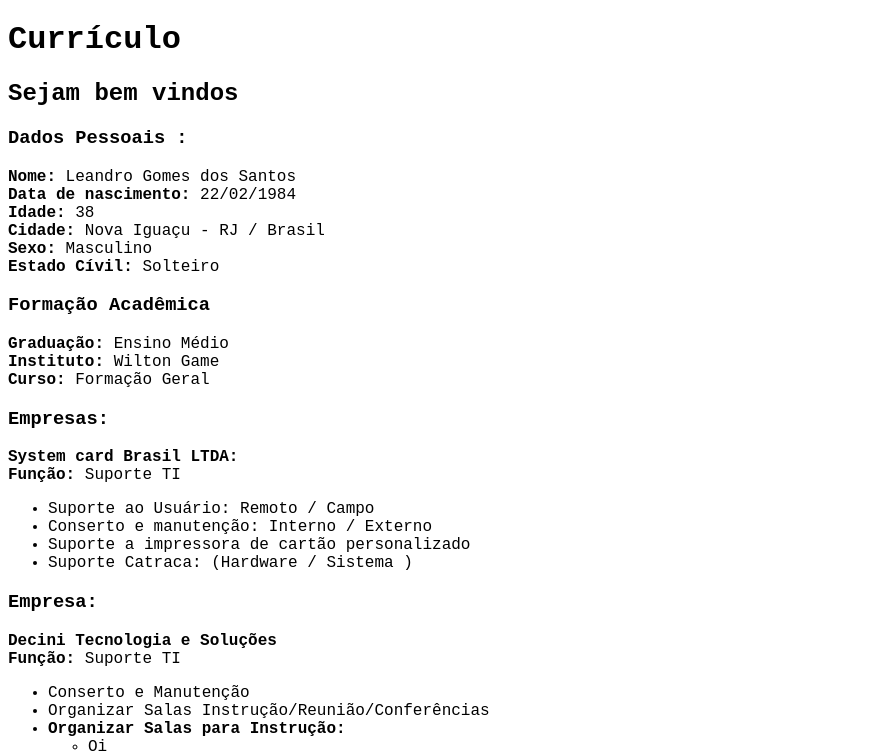
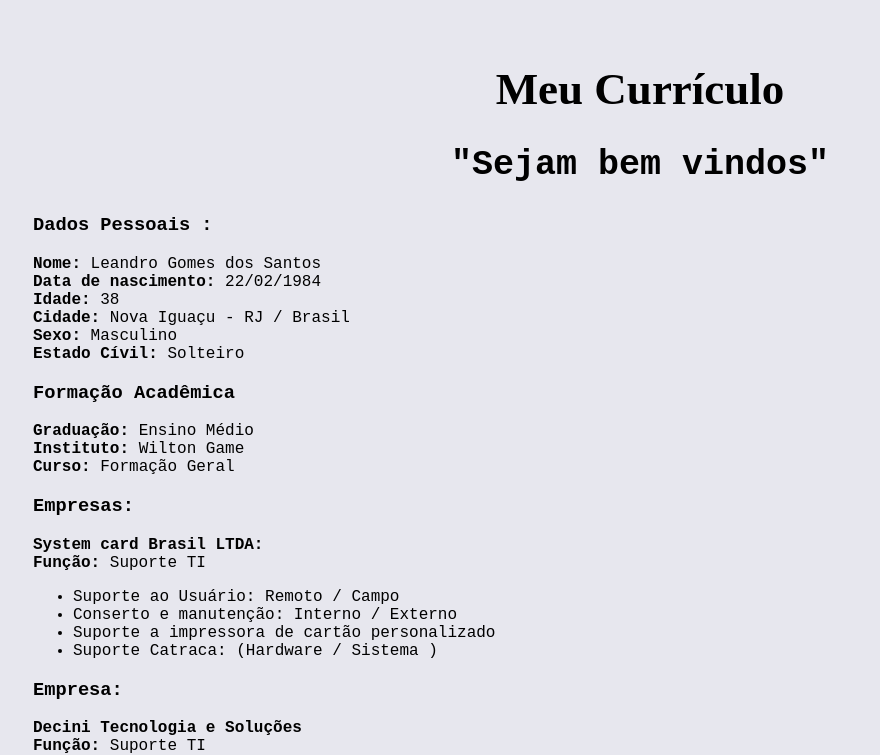
Before and after one commit to TerryGomes/Portfolio, a plain HTML site: page index.html in a window 1280 px wide. Shown: the top 755 px of the page, without its empty margins (0-880 px from the left). Drawn offline with Linux system fonts and the light colour scheme; a script that the page names is missing.

Commit message:
Criando estílo

```diff
--- a/cs/main.css
+++ b/cs/main.css
@@ -1,3 +1,17 @@
 * {
     font-family: 'Courier New', Courier, monospace;
 }
+.titulo h1{
+    text-align: center;
+    font-size: 45px;
+    font-family: 'Times New Roman', Times, serif;
+}
+.titulo h2{
+    font-size: 35px;
+    text-align: center;
+}
+
+body{
+    background-color: rgb(231, 231, 238);
+    padding: 25px;
+}
--- a/index.html
+++ b/index.html
@@ -12,9 +12,13 @@
 <body>
 
     <header class="titulo">
-        <h1>Currículo</h1>
-        <h2>Sejam bem vindos</h2>
+        <h1>Meu Currículo</h1>
+
+        <h2>"Sejam bem vindos"</h2>
     </header>
+
+
+    <main class="corpo">
 
     <div class="dadosPessoais">
         <h3>Dados Pessoais :</h3>
@@ -39,7 +43,7 @@
         </p>
     </div>
 
-    <div class="trabalho1">
+    <div id="trabalho1">
 
         <h3>Empresas:</h3>
         <b>System card Brasil LTDA:</b> <br>
@@ -52,7 +56,7 @@
         </ul>
     </div>
 
-    <div class="trabalho2">
+    <div id="trabalho2">
         <h3>Empresa:</h3>
         <b>Decini Tecnologia e Soluções </b> <br>
         <b>Função: </b> Suporte TI<br>
@@ -74,7 +78,7 @@
         </ul>
     </div>
 
-    <div class="trabalho3">
+    <div id="trabalho3">
         <h3>Empresa:</h3>
         <b>Wyntech Solution: </b> (Contrato)<br>
         <b>Função: </b> Suporte TI<br>
@@ -109,5 +113,12 @@
 
     </div>
 
+    </main>
+
+
+    <footer class="rodape">
+
+
+    </footer>
 </body>
 </html>
--- a/js/acao.js
+++ /dev/null
@@ -1 +0,0 @@
-alert("Incício");
```
